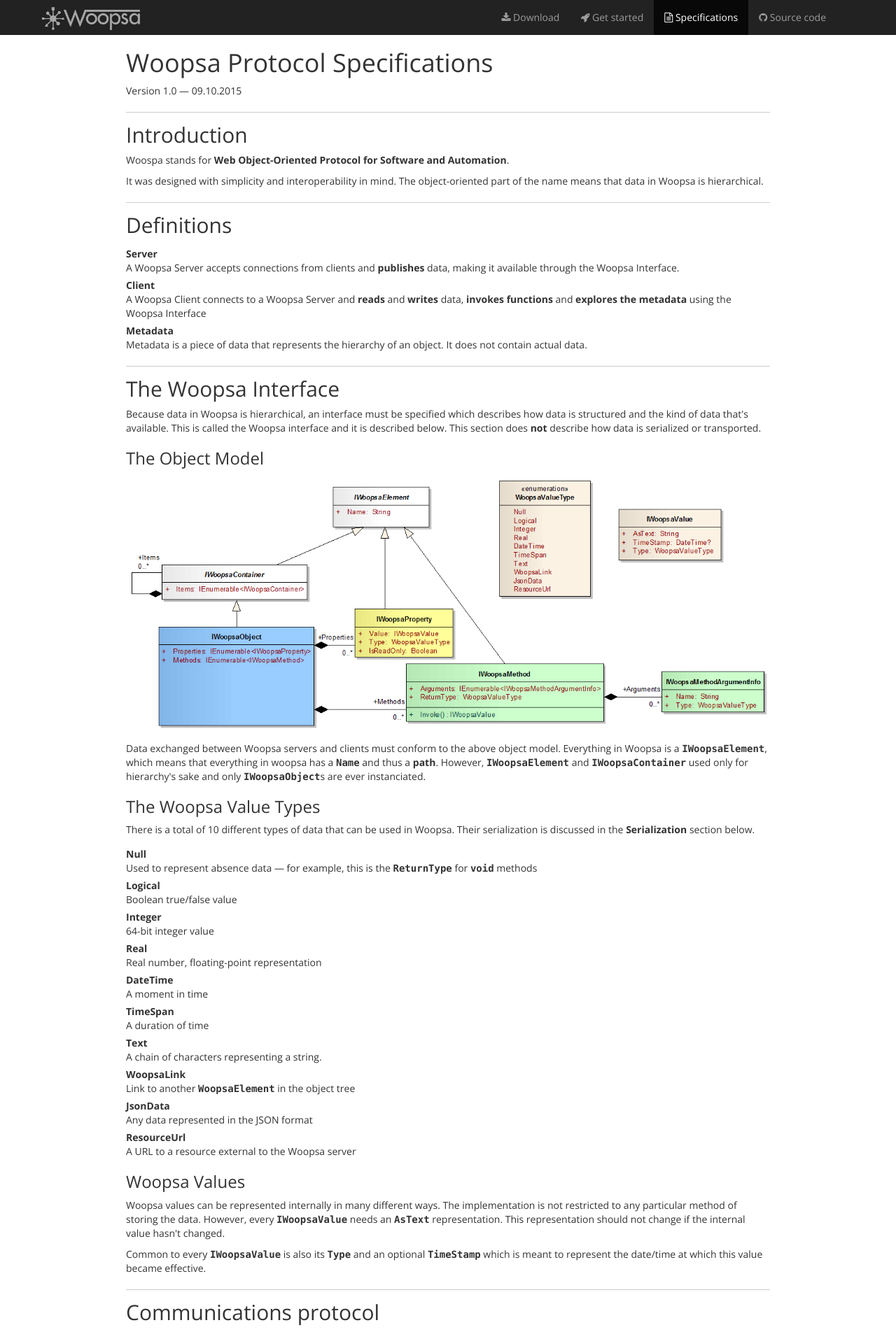
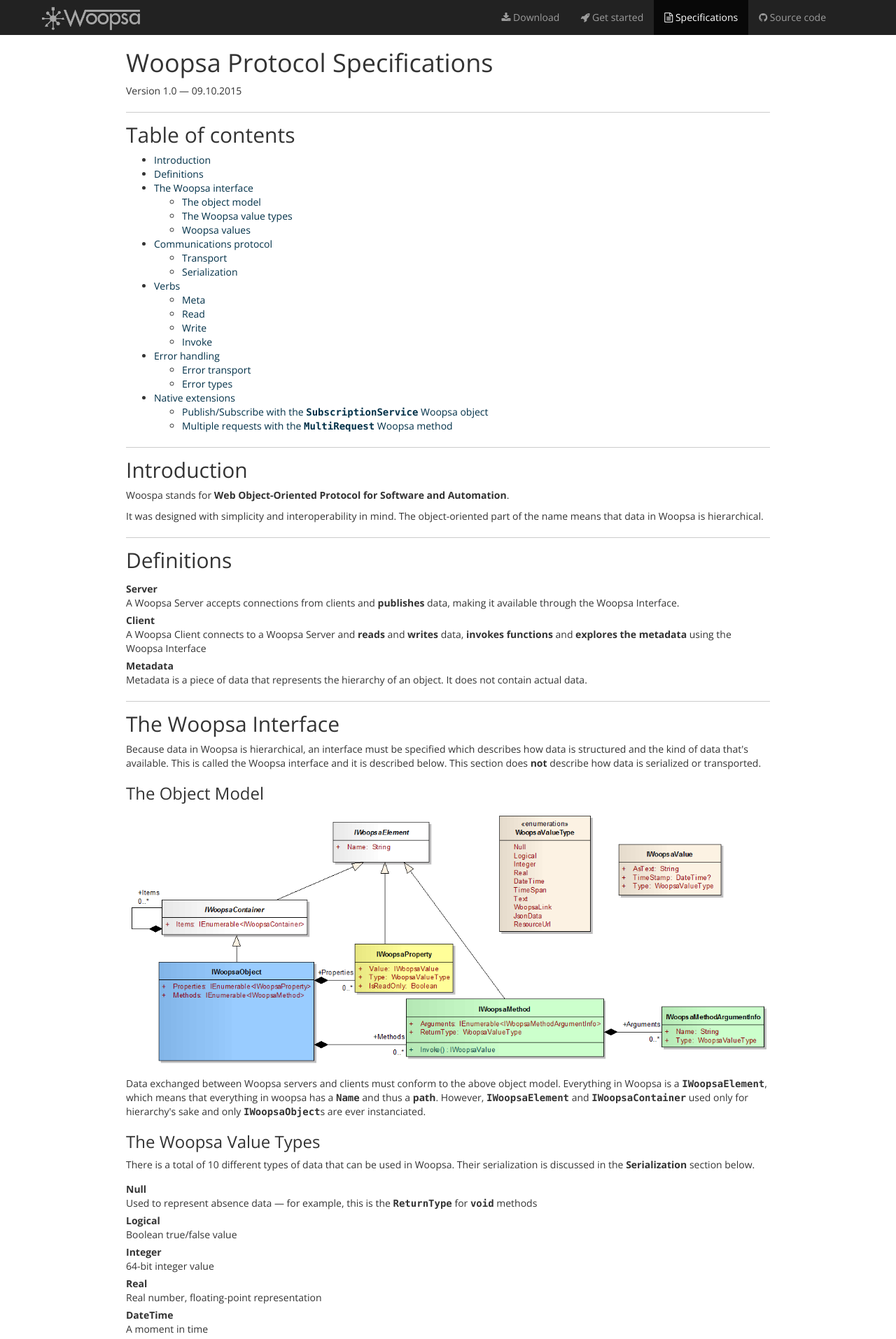
Before and after one commit to woopsa-protocol/woopsa-protocol.github.io, a Jekyll site: the page built from specification.html, in a window 1280 px wide. Shown: the top 1914 px of the page at 70% size. Built offline with Jekyll 4.4.1, drawn with Linux system fonts in a browser that asks for light colours; some of the changed text lies outside the part shown.

Commit message:
Updated specifications to explain new reliable SubscriptionService and Error Handling.

```diff
--- a/css/pages/specifications.css
+++ b/css/pages/specifications.css
@@ -47,3 +47,7 @@
 	margin-top: 30px;
 	display: block;
 }
+
+.specifications #table-of-contents li a {
+	text-decoration: none;
+}
--- a/specification.html
+++ b/specification.html
@@ -11,11 +11,57 @@
 <h1>Woopsa Protocol Specifications</h1>
 <p>Version 1.0 &mdash; 09.10.2015</p>
 
-<h2>Introduction</h2>
+<h2>Table of contents</h2>
+<div id="table-of-contents">
+	<ul>
+		<li><a href="#introduction">Introduction</a></li>
+		<li><a href="#definitions">Definitions</a></li>
+		<li>
+			<a href="#the-woopsa-interface">The Woopsa interface</a>
+			<ul>
+				<li><a href="#the-object-model">The object model</a></li>
+				<li><a href="#the-woopsa-value-types">The Woopsa value types</a></li>
+				<li><a href="#woopsa-values">Woopsa values</a></li>
+			</ul>
+		</li>
+		<li>
+			<a href="#communications-protocol">Communications protocol</a>
+			<ul>
+				<li><a href="#transport">Transport</a></li>
+				<li><a href="#serialization">Serialization</a></li>
+			</ul>
+		</li>
+		<li>
+			<a href="#verbs">Verbs</a>
+			<ul>
+				<li><a href="#meta">Meta</a></li>
+				<li><a href="#read">Read</a></li>
+				<li><a href="#write">Write</a></li>
+				<li><a href="#invoke">Invoke</a></li>
+			</ul>
+		</li>
+		<li>
+			<a href="#error-handling">Error handling</a>
+			<ul>
+				<li><a href="#error-transport">Error transport</a></li>
+				<li><a href="#error-types">Error types</a></li>
+			</ul>
+		</li>
+		<li>
+			<a href="#native-extensions">Native extensions</a>
+			<ul>
+				<li><a href="#publish-subscribe-with-the-subscriptionservice-woopsa-object">Publish/Subscribe with the <samp>SubscriptionService</samp> Woopsa object</a></li>
+				<li><a href="#multiple-requests-with-the-multirequest-woopsa-method">Multiple requests with the <samp>MultiRequest</samp> Woopsa method</a></li>
+			</ul>
+		</li>
+	</ul>
+</div>
+
+<h2 id="introduction">Introduction</h2>
 <p>Woospa stands for <strong>Web Object-Oriented Protocol for Software and Automation</strong>.</p>
 <p>It was designed with simplicity and interoperability in mind. The object-oriented part of the name means that data in Woopsa is hierarchical.</p>
 
-<h2>Definitions</h2>
+<h2 id="definitions">Definitions</h2>
 <dl class="dl-standard">
     <dt>Server</dt>
     <dd>A Woopsa Server accepts connections from clients and <strong>publishes</strong> data, making it available through the Woopsa Interface.</dd>
@@ -25,14 +71,14 @@
     <dd>Metadata is a piece of data that represents the hierarchy of an object. It does not contain actual data.</dd>
 </dl>
 
-<h2>The Woopsa Interface</h2>
+<h2 id="the-woopsa-interface">The Woopsa Interface</h2>
 <p>Because data in Woopsa is hierarchical, an interface must be specified which describes how data is structured and the kind of data that's available. This is called the Woopsa interface and it is described below. This section does <strong>not</strong> describe how data is serialized or transported.</p>
 
-<h3>The Object Model</h3>
+<h3 id="the-object-model">The Object Model</h3>
 <p><img src="{{ site.baseUrl }}/img/woopsa-full-uml.png" class="img-responsive" alt="Full Woopsa interface UML diagram"></p>
 <p>Data exchanged between Woopsa servers and clients must conform to the above object model. Everything in Woopsa is a <samp>IWoopsaElement</samp>, which means that everything in woopsa has a <samp>Name</samp> and thus a <strong>path</strong>. However, <samp>IWoopsaElement</samp> and <samp>IWoopsaContainer</samp> used only for hierarchy's sake and only <samp>IWoopsaObject</samp>s are ever instanciated.</p>
 
-<h3>The Woopsa Value Types</h3>
+<h3 id="the-woopsa-value-types">The Woopsa Value Types</h3>
 <p>There is a total of 10 different types of data that can be used in Woopsa. Their serialization is discussed in the <strong>Serialization</strong> section below.</p>
 <dl class="dl-standard">
     <dt>Null</dt>
@@ -57,12 +103,12 @@
     <dd>A URL to a resource external to the Woopsa server</dd>
 </dl>
 
-<h3>Woopsa Values</h3>
+<h3 id="woopsa-values">Woopsa Values</h3>
 <p>Woopsa values can be represented internally in many different ways. The implementation is not restricted to any particular method of storing the data. However, every <samp>IWoopsaValue</samp> needs an <samp>AsText</samp> representation. This representation should not change if the internal value hasn't changed.</p>
 <p>Common to every <samp>IWoopsaValue</samp> is also its <samp>Type</samp> and an optional <samp>TimeStamp</samp> which is meant to represent the date/time at which this value became effective.</p>
 
-<h2>Communications protocol</h2>
-<h3>Transport</h3>
+<h2 id="communications-protocol">Communications protocol</h2>
+<h3 id="transport">Transport</h3>
 <p>Communication between a client and a server is always initiated by a client using the <strong>HTTP 1.1</strong> protocol. Only the <samp>GET</samp> and <samp>POST</samp> methods are used. Woopsa servers are available on a root path (URI) called the <strong>route prefix</strong>.</p>
 <p>All requests by the client are thus made on URLs of the following form:</p>
 <p><samp>http://{server-address}/{route-prefix}/{woopsa-verb}/{woopsa-path}</samp></p>
@@ -72,7 +118,7 @@
 
 <p>The Woopsa path is represented as a standard HTTP path URI. The path separator is thus also the <samp>/</samp> character.</p>
 
-<h3>Serialization</h3>
+<h3 id="serialization">Serialization</h3>
 <p>The serialization method chosen for Woopsa is <strong><a href="http://www.json.org">JSON</a></strong>.</p>
 <p>Only server responses are encoded as JSON. Requests from clients are described above, and use standard HTTP methods for sending data.</p>
 <p>The following list details Woopsa types and their JSON representation:</p>
@@ -112,10 +158,10 @@
 
 
 
-<h2>Verbs</h2>
+<h2 id="verbs">Verbs</h2>
 <p>Verbs are a way in Woopsa for the client to tell the server what to reply. There are only 4 verbs in Woopsa.</p>
 
-<h3>Meta</h3>
+<h3 id="meta">Meta</h3>
 <p>The <samp>meta</samp> verb allows the client to receive the entire structure of a Woopsa object specified by <samp>{path}</samp>.</p>
 <p>To get the root object, the path must be blank. <samp>meta</samp> is not recursive: if a client needs to get the entire hierarchy of the object, it must make requests for every inner object.</p>
 <dl class="dl-horizontal">
@@ -146,7 +192,7 @@
     </dd>
 </dl>
 
-<h3>Read</h3>
+<h3 id="read">Read</h3>
 <p>The <samp>read</samp> verb allows the client to get the value of a Woopsa property specified by <samp>{path}</samp>.</p>
 <p>The <samp>Value</samp> field returned by the server can be any valid JSON construct, usually <samp>string</samp> or <samp>number</samp>, but can also be an entire JSON <samp>object</samp> when <samp>Type</samp> is <samp>JsonData</samp></p>
 <p>The <samp>TimeStamp</samp> field returned by the server is optional.</p>
@@ -166,7 +212,7 @@
     </dd>
 </dl>
 
-<h3>Write</h3>
+<h3 id="write">Write</h3>
 <p>The <samp>write</samp> verb allows the client to write a value to a Woopsa property specified by <samp>{path}</samp>.</p>
 <p>The server replies with the value that was written.</p>
 <dl class="dl-horizontal">
@@ -184,7 +230,7 @@
     <dd><em>See <samp>read</samp></em></dd>
 </dl>
 
-<h3>Invoke</h3>
+<h3 id="invoke">Invoke</h3>
 <p>The <samp>invoke</samp> verb allows the client to invoke (call) a Woopsa method specified by <samp>{path}</samp>.</p>
 <p>The server replies with the return value of the function if the function is non-void. In the case of a void function, no data is returned by the server.</p>
 <dl class="dl-horizontal">
@@ -200,10 +246,36 @@
     <dd><em>See <samp>read</samp></em></dd>
 </dl>
 
-<h2>Native extensions</h2>
+<h2 id="error-handling">Error handling</h2>
+<h3 id="error-transport">Error transport</h3>
+<p>Some situations can cause errors in Woopsa, for example when trying to write to a read-only property or when an invoked method throws an exception. Errors can happen on any verb, so client libraries must handle these possible situations accordingly.</p>
+<p>In the case of an error, the HTTP status sent as a response <strong>must not</strong> be of <samp>HTTP 200 OK</samp>. Instead, the status code should be one of the <a href="http://www.w3.org/Protocols/rfc2616/rfc2616-sec10.html" class="example">standard HTTP error codes defined in RFC 2616, section 10</a>. The HTTP status text should contain a detailed description of the problem. This allows the client to quickly know there was an error by looking only at the headers.</p>
+<p>The content of the response from the server is a JSON representation of the error, including the error type:</p>
+{% highlight json %}
+{
+  "Error": true,
+  "Message": string,
+  "Type": string
+}{% endhighlight %}
+<h3 id="error-types">Error types</h3>
+<p>The user is free to create new error types. However, the following types are defined in Woopsa and should not be used for other purposes:</p>
+<dl>
+	<dt>WoopsaException</dt>
+	<dd>A generic type for errors that happen inside the Woopsa server.</dd>
+	<dt>WoopsaNotFoundException</dt>
+	<dd>This error is thrown when the client has tried to access an non-existant property, method or item. HTTP status code will be set to <samp>404 Not Found</samp>.</dd>
+	<dt>WoopsaInvalidOperationException</dt>
+	<dd>This error is thrown when the client has made an invalid request to the server, such as trying to invoke a method with the wrong parameters or trying to write to a read-only property. HTTP status code will be set to <samp>400 Bad Request</samp>.</dd>
+	<dt>WoopsaNotificationsLostException</dt>
+	<dd>This error applies only to the <samp>SubscriptionService</samp>. Thrown when the inner queue of notifications on the service has been filled up completely and old notifications must be erased to make space for new notifications.</dd>
+	<dt>WoopsaInvalidSubscriptionChannelException</dt>
+	<dd>This error applies only to the <samp>SubscriptionService</samp>. Thrown when the client makes a reference to an unexisting or invalid subscription channel. This usually means that the server has been reset between to <samp>WaitNotification</samp> calls, and that the client must re-create the <samp>SubscriptionChannel</samp></dd>
+</dl>
+
+<h2 id="native-extensions">Native extensions</h2>
 <p>Extensions in Woopsa allow to extend the basic functions of the protocol. They are found on the root object and can be methods or entire objects.</p>
 
-<h3>Publish/Subscribe with the <samp>SubscriptionService</samp> Woopsa object</h3>
+<h3 id="publish-subscribe-with-the-subscriptionservice-woopsa-object">Publish/Subscribe with the <samp>SubscriptionService</samp> Woopsa object</h3>
 <p>The <samp>SubscriptionService</samp> is a <samp>WoopsaObject</samp> that lies at the root of a Woopsa server when it supports notifications. It contains 4 Woopsa methods that allow the client to create a Subscription Channel, add/remove Subscriptions, and receive notifications. If a server does not implement notifications, it should simply not offer this object at the root.</p>
 <p>When a <em>Subscription Channel</em> is created, the server creates an internal <em>Notification Queue</em>. The client then registers Subscriptions by specifying which properties it would like to receive notifications for. Once this is done, the server starts polling the value of the registered properties at the specified <em>Monitor Interval</em>. If a value changes, the server puts the new value in its <em>Notification Queue</em> at a maximum rate of <em>Publish Interval</em>.</p>
 <p>The client can then call <samp>WaitNotification</samp> on the server. This method is blocking and has a default timeout of 5 seconds. As soon as a value is available in the <em>Notification Queue</em>, the function returns the notification(s).</p>
@@ -259,18 +331,21 @@
 	</dd>
 </dl>
 
-<h4><samp>WaitNotification(Integer subscriptionChannel) : JsonData</samp></h4>
+<h4><samp>WaitNotification(Integer subscriptionChannel, Integer lastNotificationId) : JsonData</samp></h4>
 <p>This method blocks until a notification is sent by the server. In case no <em>Notifications</em> have appeared in the queue, this function returns an empty value after <strong>5 seconds</strong>. This effectively creates a heartbeat and allows connection problems to be detected in 5 seconds or less.</p>
+<p>In order to guarantee that no notifications are lost between a client and a server, each notification sent by the server is identified with a unique incremental number (<samp>Id</samp>). Upon calling this method, the client must tell the server which <samp>Id</samp> it was last able to process. Only then will the notifications be removed from the queue on the server.</p>
+<p>If the client does not fetch notifications quickly enough, the notifications queue can fill up completely. In that case, the server will delete old notifications and this method will throw a <samp>WoopsaNotificationsLostException</samp>. The client must acknowledge this error before it can receive new notifications by calling this method with a <samp>lastNotificationId</samp> value of <samp>0</samp>. The first call to this method by a client should also have the <samp>lastNotificationId</samp> value of <samp>0</samp>.</p>
 <dl class="dl-horizontal">
     <dt>Arguments:</dt>
     <dd>
 		<ul class="list-unstyled">
 			<li><strong>subscriptionChannel</strong>: <samp>Integer</samp>, the unique numerical identifier of the <em>Subscription Channel</em> returned by a previous <samp>CreateSubscriptionChannel</samp> call.</li>
+			<li><strong>lastNotificationId</strong>: <samp>Integer</samp>, the unique numerical identifier of the last <em>Notification</em> that the client was able to handle. If this number is a valid reference to a <em>Notification</em> in the current queue, the server will delete from this queue all <em>Notifications</em> that have an <samp>Id</samp> <em>less than or equal to</em> this Id.</li>
 		</ul>
 	</dd>
 	<dt>Return value:</dt>
 	<dd>
-		<samp>JsonData</samp> of type <samp>Array</samp>, the complete list of notifications.
+		<samp>JsonData</samp> of type <samp>Array</samp>, the complete list of notifications in the server queue.
 	</dd>
 </dl>
 <p><strong>Note:</strong> Notifications are sent in the following format:</p>
@@ -288,7 +364,7 @@
 {% endhighlight %}
 <p>Thus, notifications returned are actually a JsonData array containing pairs of WoopsaValues and PropertyLinks.</p>
 
-<h3>Multiple Requests with the <samp>MultiRequest</samp> Woopsa method</h3>
+<h3 id="multiple-requests-with-the-multirequest-woopsa-method">Multiple Requests with the <samp>MultiRequest</samp> Woopsa method</h3>
 <p>When a client needs to make many requests to a Woopsa server, doing them individually can be quite costly in terms of network traffic. The <samp>MultiRequest</samp> method solves this problem by allowing a client to make multiple Woopsa requests at the same time.</p>
 <p>A Woopsa server implementing multiple requests will publish a <samp>MultiRequest</samp> function on the root object.</p>
 
```
Also changed, not shown: other parts of specification.html (+2 -1 lines).
